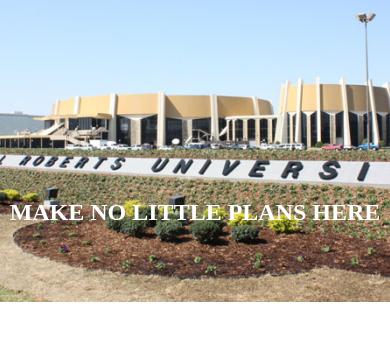
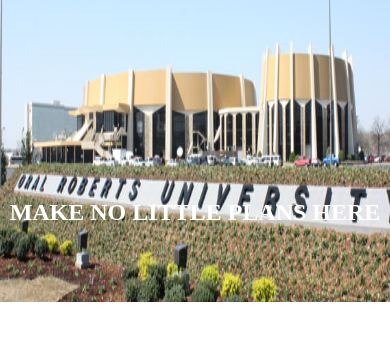
Before and after one commit to kunle05/ORUFacultyPage, a plain HTML site: page index.html in a window 390 px wide. Shown: the part 96-441 px from the top of the page. Drawn offline with nearby package versions, Linux system fonts and the light colour scheme.

Commit message:
Responsive page

```diff
--- a/style.css
+++ b/style.css
@@ -136,6 +136,9 @@ footer{
     }
 }
 @media only screen and (max-width: 825px) {
+    .mySlides {
+        background-size: 825px 750px;
+    }
     .display-3 {
         font-size: 300%;
     }
@@ -161,6 +164,9 @@ footer{
     }
 }
 @media only screen and (max-width: 480px) {
+    .mySlides {
+        background-size: 480px 600px;
+    }
     .display-3 {
         font-size: 150%;
     }
```
